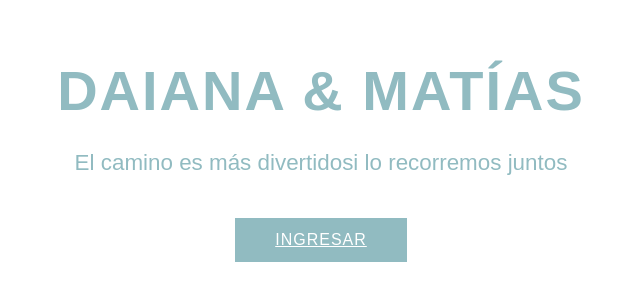
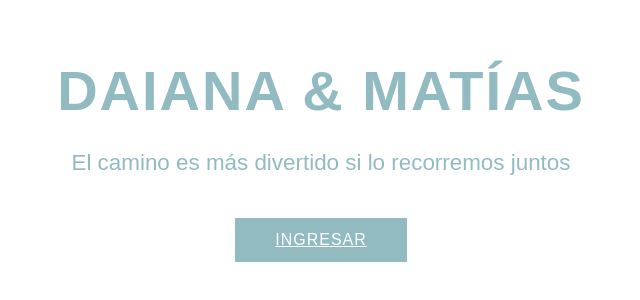
Before and after one commit to pixelartechivilcoy/brenda-matias, a plain HTML site: page index.html in a window 1280 px wide. Shown: the part 240-540 px from the top of the page, 319-959 px from the left. Drawn offline with Linux system fonts and the light colour scheme; a web font is replaced by a local one.

Commit message:
Update index.html

```diff
--- a/index.html
+++ b/index.html
@@ -17,7 +17,7 @@
   <main class="hero">
     <h1 class="title">DAIANA & MATÍAS</h1>
     <p class="subtitle">
-      El camino es más divertidosi lo recorremos juntos
+      El camino es más divertido si lo recorremos juntos
     </p>
 
    <a href="invitacion.html" class="enter-btn">INGRESAR</a>
```
